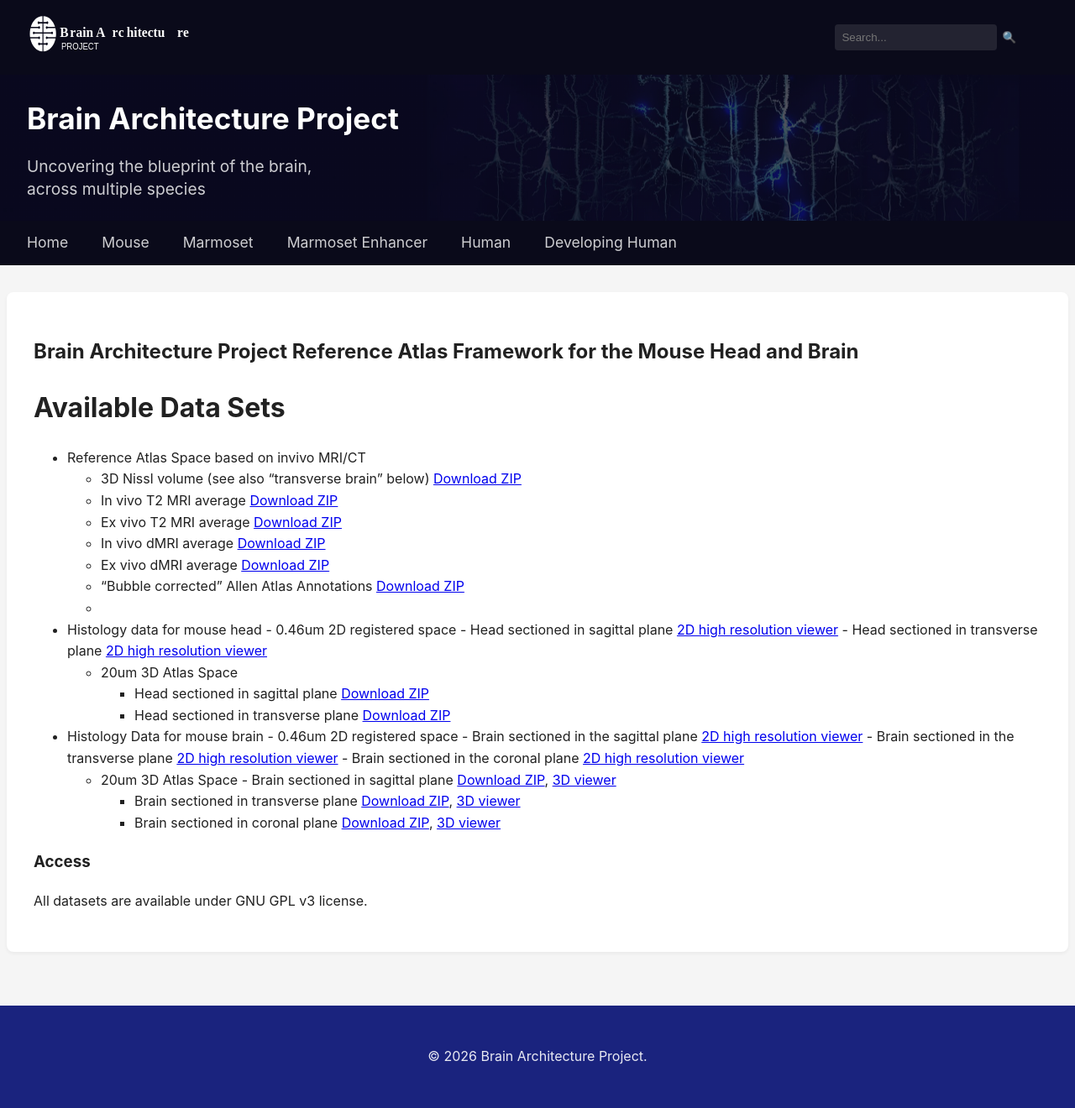
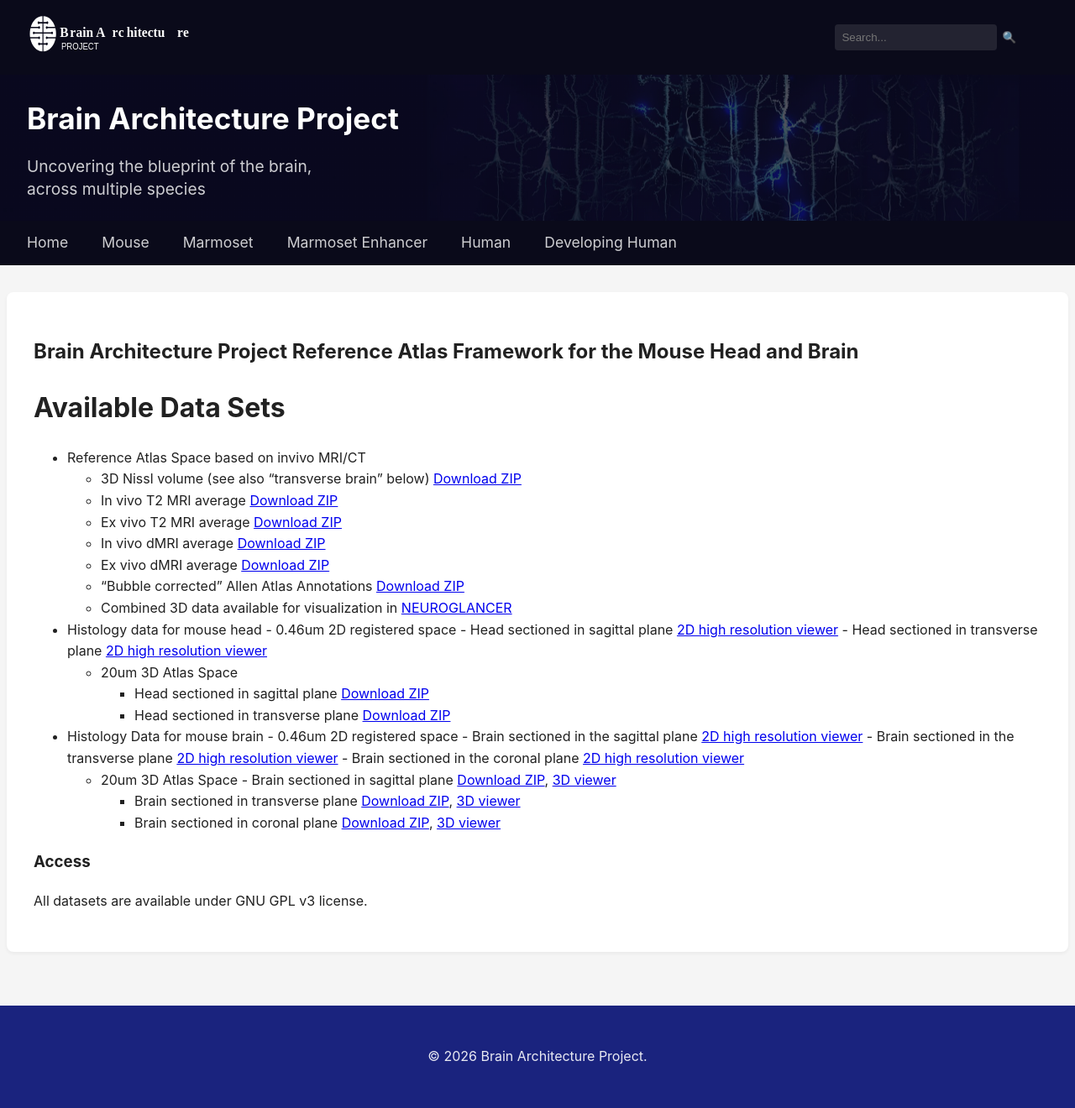
Before and after one commit to ppmitra/BAPDataAndCode, a Jekyll site: the page built from pages/mouse/datasets.md, in a window 1280 px wide. Shown: the whole page at 84% size. Built offline with Jekyll 4.4.1, drawn with Linux system fonts in a browser that asks for light colours; comment, search, counter and statistics services are not loaded.

Commit message:
Update datasets.md
added neuroglancer link

```diff
--- a/pages/mouse/datasets.md
+++ b/pages/mouse/datasets.md
@@ -10,10 +10,10 @@ title: Data Sets
 	- 3D Nissl volume (see also "transverse brain" below) [Download ZIP](https://figshare.com/articles/dataset/_/34102719)
 	- In vivo T2 MRI average [Download ZIP](https://dx.doi.org/10.6084/m9.figshare.34265910)
     - Ex vivo T2 MRI average [Download ZIP](figshare)
-    - In vivo dMRI average [Download ZIP](figshare)
+    - In vivo dMRI average [Download ZIP](figshare) <!-- done -->
     - Ex vivo dMRI average [Download ZIP](figshare)
     - “Bubble corrected” Allen Atlas Annotations [Download ZIP](figshare)
-    -
+    - Combined 3D data available for visualization in [NEUROGLANCER](https://brainviewer.org/v/bapraf/)
 - Histology data for mouse head
   	- 0.46um 2D registered space
   		- Head sectioned in sagittal plane [2D high resolution viewer](https://brainviewer.org/app/cshl/v1/view/PTM980/1/100) <!--PTM980 -->
```
